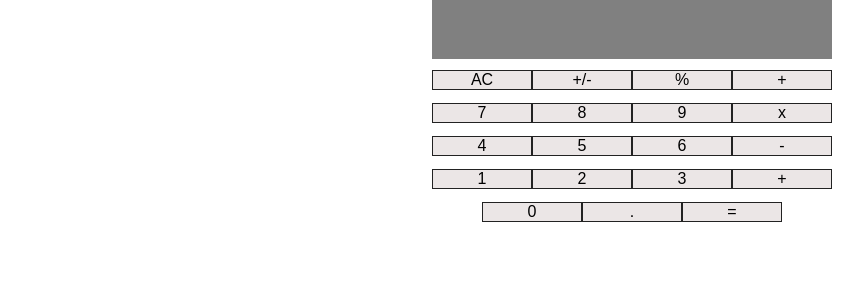
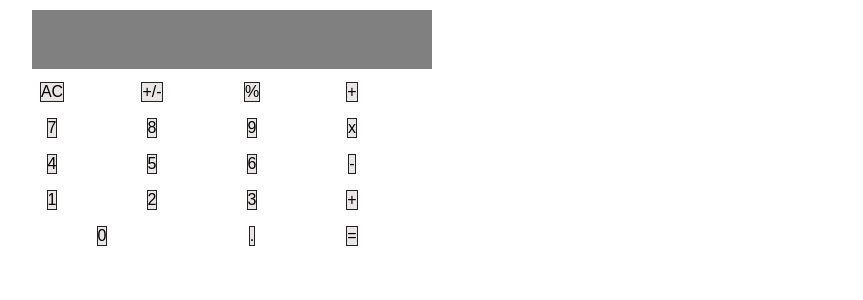
Before and after one commit to Addisu87/math-magicians, a React (Create React App) app: page / in a window 1280 px wide. Shown: the top 300 px of the page, without its empty margins (8-871 px from the left). Built offline with nearby package versions, Linux system fonts and the light colour scheme.

Commit message:
Fix errors for Button.js

```diff
--- a/package.json
+++ b/package.json
@@ -6,6 +6,7 @@
     "@testing-library/jest-dom": "^5.16.4",
     "@testing-library/react": "^13.3.0",
     "@testing-library/user-event": "^13.5.0",
+    "prop-types": "^15.8.1",
     "react": "^18.2.0",
     "react-dom": "^18.2.0",
     "react-scripts": "5.0.1",
--- a/src/components/Button.js
+++ b/src/components/Button.js
@@ -1,10 +1,14 @@
 import React from 'react';
 import PropTypes from 'prop-types';
 
-const Button = (props) => <input type="button" value={props.label} />;
+const Button = ({ label }) => (
+  <div>
+    <input type="button" value={label} />
+  </div>
+);
 
 Button.propTypes = {
-  label: PropTypes.string.isRequired
+  label: PropTypes.string.isRequired,
 };
 
 export default Button;
--- a/src/components/Calculator.css
+++ b/src/components/Calculator.css
@@ -1,11 +1,3 @@
 body {
   font-family: helvetica, arial, sans-serif;
 }
-
-button {
-  font-family: inherit;
-  background-color: grey;
-  color: #000;
-  font-size: 1.5em;
-  padding: 25px 33px;
-}
--- a/src/components/Calculator.js
+++ b/src/components/Calculator.js
@@ -1,3 +1,5 @@
+/* eslint-disable react/prefer-stateless-function */
+/* eslint-disable no-useless-constructor */
 import React from 'react';
 import './Calculator.css';
 import OutputScreen from './OutputScreen';
@@ -12,38 +14,38 @@ class Calculator extends React.Component {
     return (
       <div className="container">
         <OutputScreen />
-        <div className="rowBtn">
-          <Button variant="contained" label="AC" />
-          <Button variant="contained" label="+/-" />
-          <Button variant="contained" label="%" />
-          <Button variant="contained" label="+" />
+        <div className="rowBtn normal">
+          <Button type="button" label="AC" />
+          <Button type="button" label="+/-" />
+          <Button type="button" label="%" />
+          <Button type="operator" label="+" />
         </div>
 
-        <div className="rowBtn">
-          <Button variant="contained" label="7" />
-          <Button variant="contained" label="8" />
-          <Button variant="contained" label="9" />
-          <Button variant="contained" label="x" />
+        <div className="rowBtn normal">
+          <Button type="button" label="7" />
+          <Button type="button" label="8" />
+          <Button type="button" label="9" />
+          <Button type="operator" label="x" />
         </div>
 
-        <div className="rowBtn">
-          <Button variant="contained" label="4" />
-          <Button variant="contained" label="5" />
-          <Button variant="contained" label="6" />
-          <Button variant="contained" label="-" />
+        <div className="rowBtn normal">
+          <Button type="button" label="4" />
+          <Button type="button" label="5" />
+          <Button type="button" label="6" />
+          <Button type="operator" label="-" />
         </div>
 
-        <div className="rowBtn">
-          <Button variant="contained" label="1" />
-          <Button variant="contained" label="2" />
-          <Button variant="contained" label="3" />
-          <Button variant="contained" label="+" />
+        <div className="rowBtn normal">
+          <Button type="button" label="1" />
+          <Button type="button" label="2" />
+          <Button type="button" label="3" />
+          <Button type="operator" label="+" />
         </div>
 
-        <div className="rowBtn">
-          <Button variant="contained" label="0" />
-          <Button variant="contained" label="." />
-          <Button variant="contained" label="=" />
+        <div className="rowBtn double">
+          <Button type="button" label="0" />
+          <Button type="button" label="." />
+          <Button type="operator" label="=" />
         </div>
       </div>
     );
--- a/src/index.css
+++ b/src/index.css
@@ -11,10 +11,25 @@
 }
 
 .container {
-  box-sizing: border-box;
+  background-color: #fff;
+  height: auto;
   margin: 0;
-  padding: 0;
-  border-radius: 0;
+  max-width: 480px;
+  padding: 10px;
+  width: 100%;
+}
+
+.rowBtn {
+  width: 400px;
+  display: grid;
+}
+
+.normal {
+  grid-template-columns: repeat(4, 1fr);
+}
+
+.double {
+  grid-template-columns: 2fr 1fr 1fr;
 }
 
 .screen-row input {
@@ -27,14 +42,13 @@
 }
 
 input[type='button'] {
-  width: 100px;
   background: rgb(235, 230, 230);
   border: 1px solid #222;
   color: black;
   text-align: center;
   text-decoration: none;
+  font-size: 16px;
   display: inline-block;
-  font-size: 16px;
 }
 
 input[type='button']:active {
```
Also changed, not shown: 1 other file (tests, documents, lock files or other folders).
